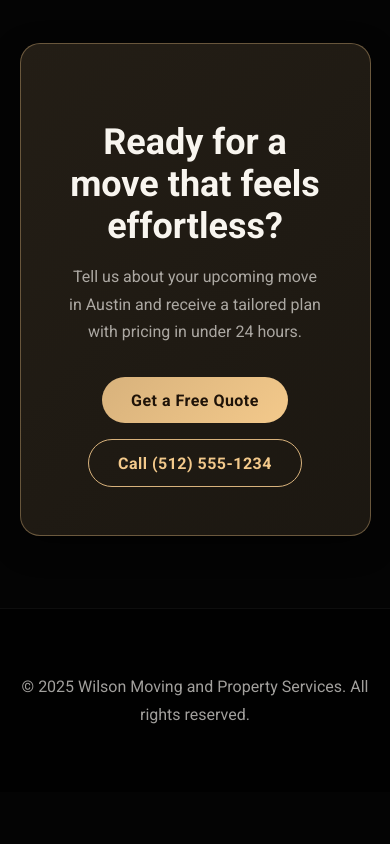
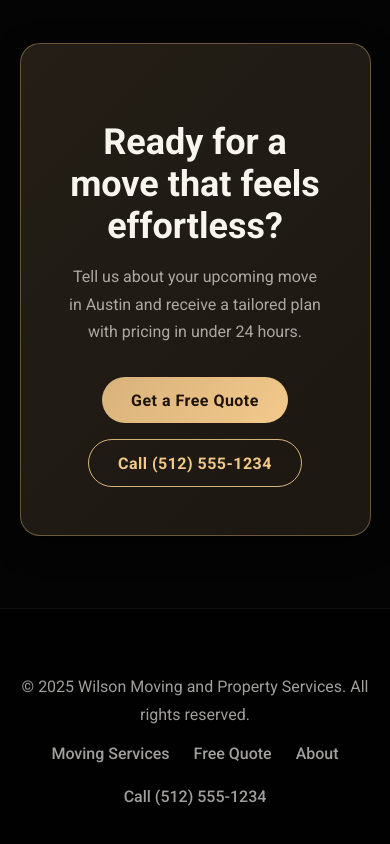
Before and after one commit to card0si/Wilson, a Next.js app: page / in a window 390 px wide. Shown: the part 4409-5253 px from the top of the page. Before the commit the page ends 5201 px from the top, so only its background shows below. Built offline with nearby package versions, Linux system fonts and the light colour scheme.

Commit message:
Fix footer navigation visibility across breakpoints

```diff
--- a/app/globals.css
+++ b/app/globals.css
@@ -190,17 +190,25 @@ footer a {
   color: var(--muted);
 }
 
+footer nav ul {
+  display: flex;
+  justify-content: center;
+}
+
 nav ul {
   list-style: none;
   margin: 0;
   padding: 0;
-  display: none;
   flex-wrap: wrap;
   gap: 1.5rem;
   align-items: center;
 }
 
-nav ul.is-open {
+.header nav ul {
+  display: none;
+}
+
+.header nav ul.is-open {
   display: flex;
 }
 
@@ -276,7 +284,7 @@ p {
     gap: 1rem;
   }
 
-  nav ul {
+  .header nav ul {
     width: 100%;
     flex-direction: column;
     justify-content: center;
@@ -288,7 +296,7 @@ p {
 }
 
 @media (min-width: 768px) {
-  nav ul {
+  .header nav ul {
     display: flex !important;
   }
 
```
